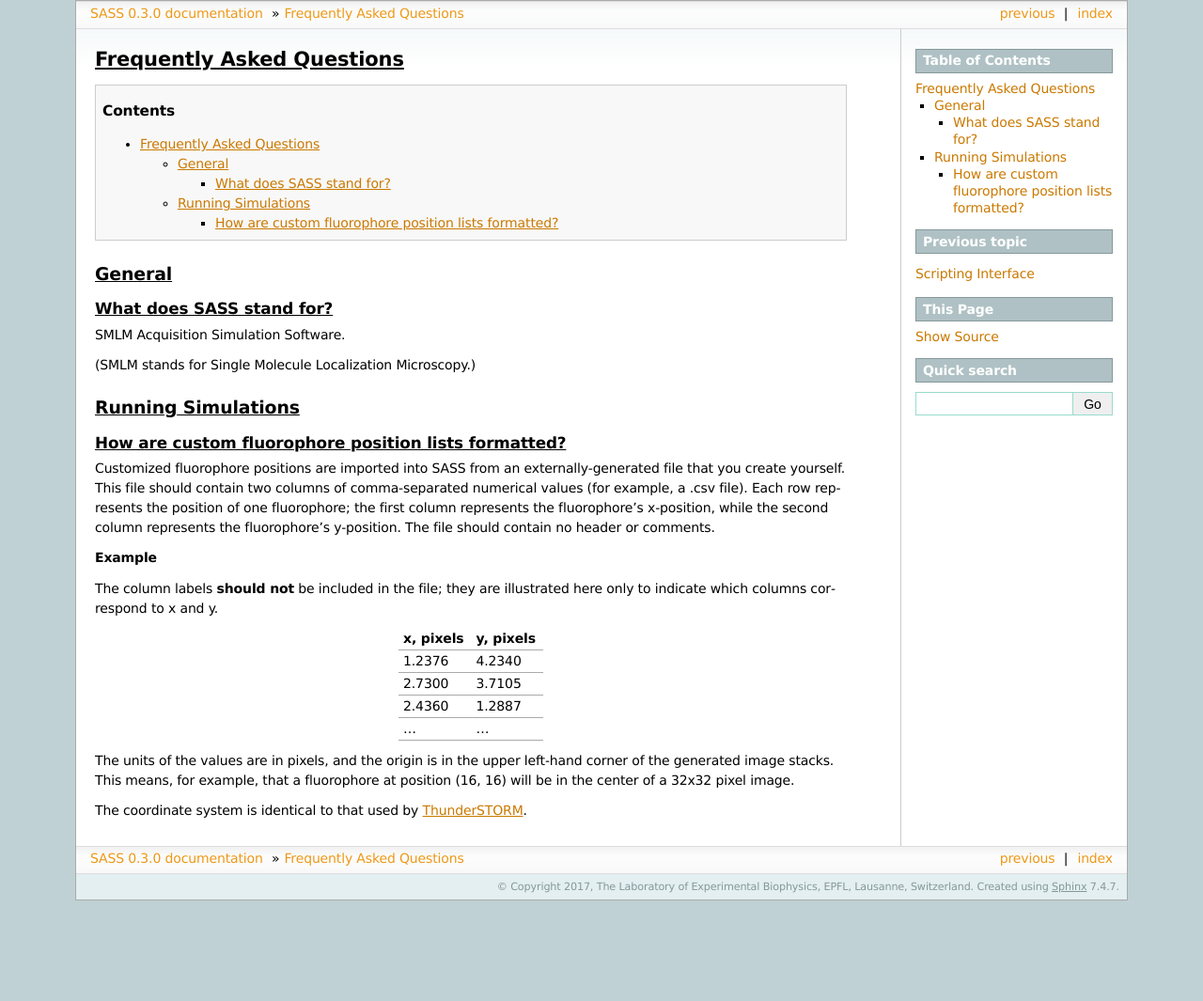
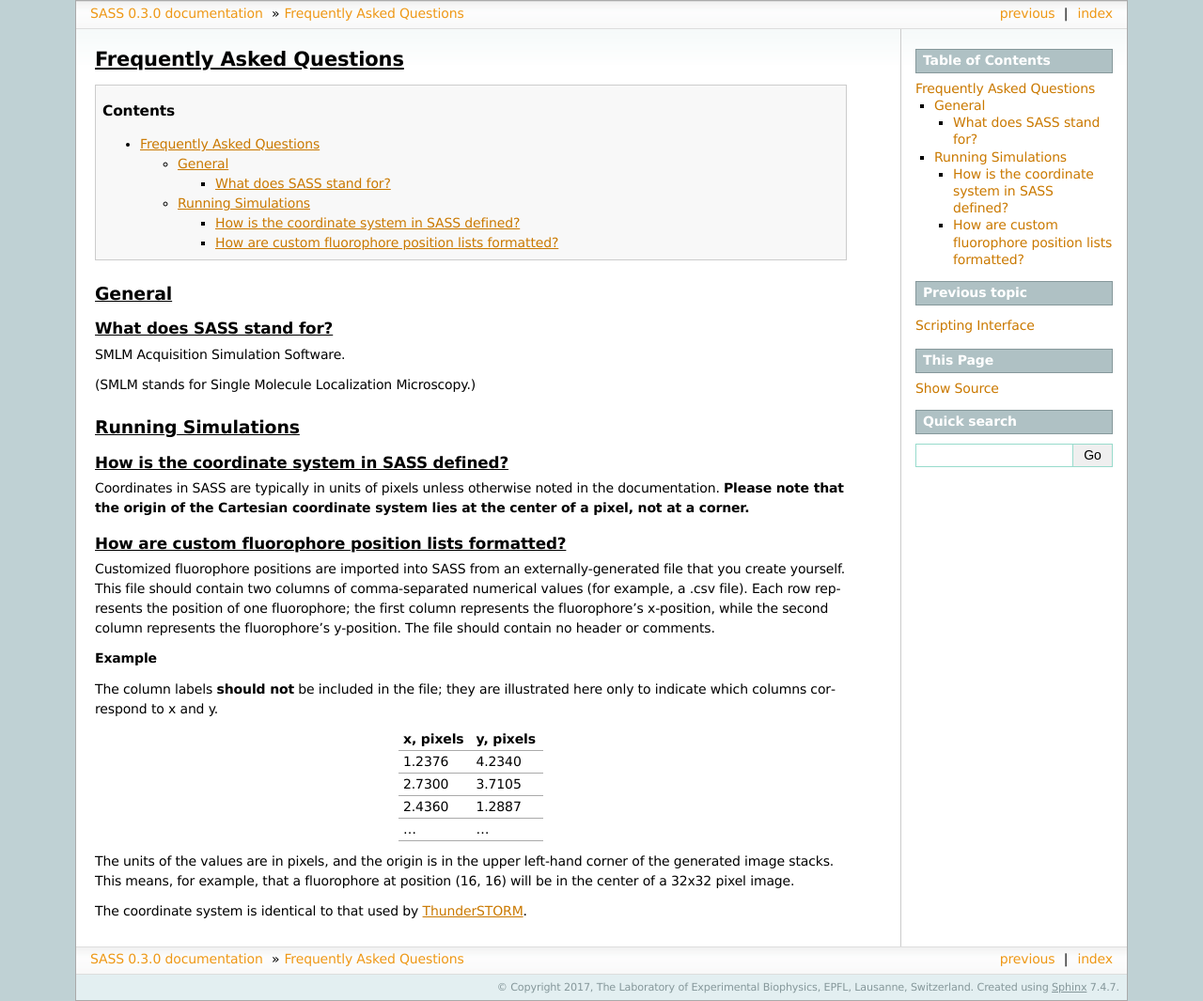
Before and after one commit to LEB-EPFL/SASS, a Sphinx documentation site: the page built from docs/source/faq.rst, in a window 1280 px wide. Shown: the whole page at 94% size. Built offline with Sphinx 7.4.7, drawn with Linux system fonts in a browser that asks for light colours; pages that are not in the unit, such as notebooks, are missing from menus; before the commit the page ends 958 px from its top, so only the background shows below that.

Commit message:
Updated FAQ to explain how the coordinate system works in SASS.

```diff
--- a/docs/source/faq.rst
+++ b/docs/source/faq.rst
@@ -17,6 +17,14 @@ SMLM Acquisition Simulation Software.
 
 Running Simulations
 +++++++++++++++++++
+
+How is the coordinate system in SASS defined?
+---------------------------------------------
+
+Coordinates in SASS are typically in units of pixels unless otherwise
+noted in the documentation. **Please note that the origin of the
+Cartesian coordinate system lies at the center of a pixel, not at a
+corner.**
 
 How are custom fluorophore position lists formatted?
 ----------------------------------------------------
```
